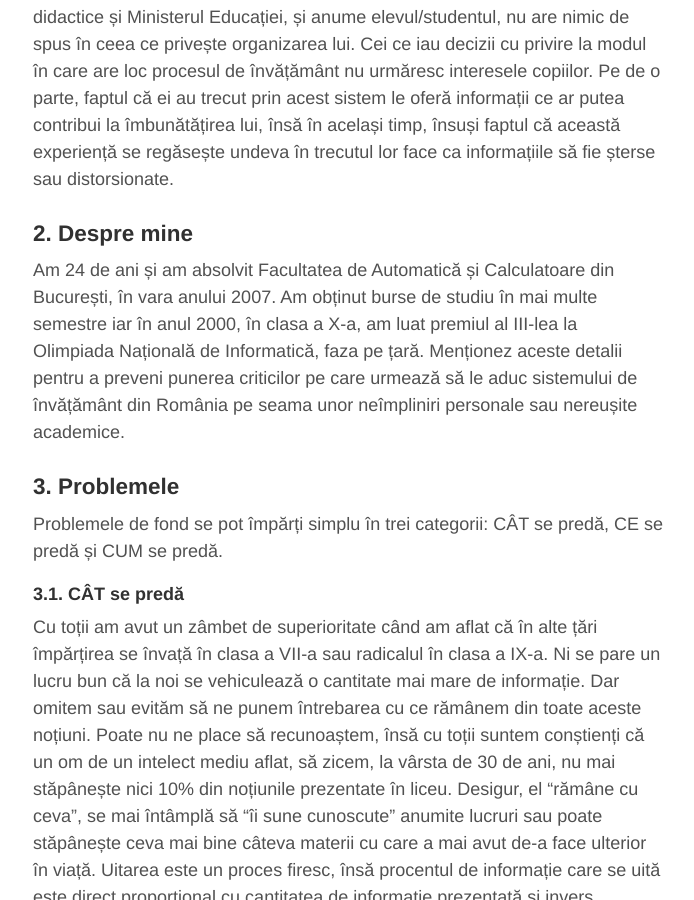
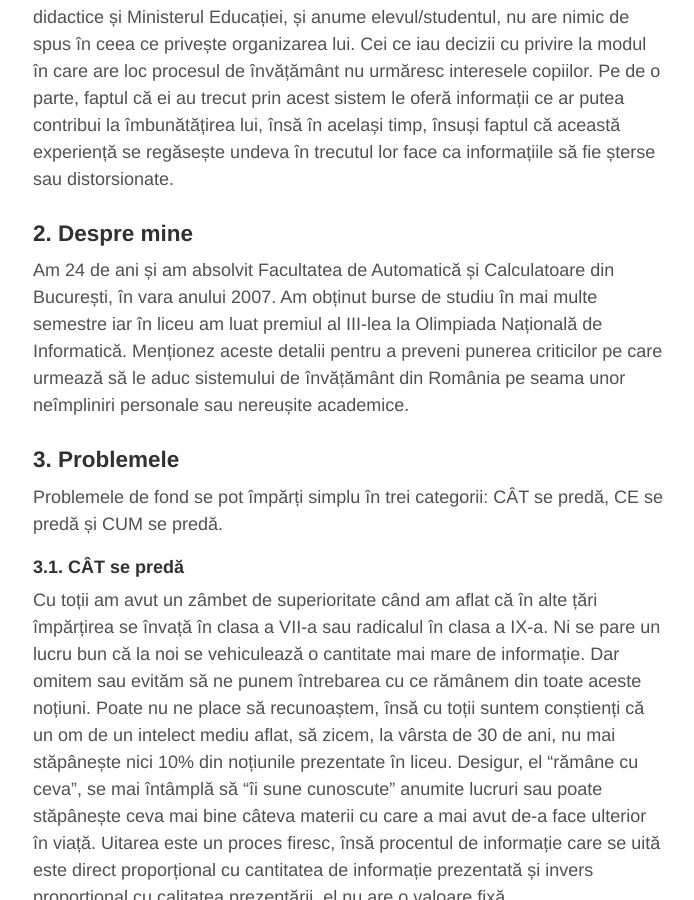
Before and after one commit to aoghina/aoghina.github.io, a Jekyll site: the page built from _posts/2015-11-11-invatamantul.ro.md, in a window 1280 px wide and 900 px high, scrolled down 801 px. Shown: the whole window, without its empty margins (292-986 px from the left). Built offline with Jekyll 4.4.1, drawn with Linux system fonts in a browser that asks for light colours; comment, search, counter and statistics services are not loaded.

Commit message:
Update invatamant post

```diff
--- a/_posts/2015-11-11-invatamantul.ro.md
+++ b/_posts/2015-11-11-invatamantul.ro.md
@@ -7,19 +7,19 @@
 
 *Am publicat inițial acest articol în 2008, după absolvirea facultății, la adresa [invatamantul.ro](http://invatamantul.ro/ "Invatamantul.ro"). A iscat la vremea respectivă multe comentarii. Acum, în 2015, aș reformula unele idei, dar fondul cred că este încă valabil.*
 
+<!--more-->
+
 ---
 
 ### 1. Despre acest articol
 
 Acest articol reprezintă o promisiune pe care mi-am făcut-o în studenție, perioadă ce s-a încheiat de puțin timp. Toate nedreptățile, abuzurile, erorile și aberațiile sistemului de învățământ ne afectează direct în intervalul în care facem parte din acest sistem, în calitate de elevi sau studenți. Odată încheiată această perioadă, rămânem cu diplomele, iar toate neregulile constatate și trăite nu mai prezintă interes pentru noi și ca atare le dăm uitarii. Ne vedem de viețile noastre în continuare și nu vedem vreun motiv de a lupta pentru o cauză ce nu ne mai afectează. Acest simptom se manifestă de la o generație la alta și poate, peste un număr de ani, unii dintre noi ajungem să facem iarăși parte din acest sistem, de partea cealaltă a "baricadei". O baricadă ce nici nu ar trebui să existe, însă din păcate, odată ajunși "oameni mari", devenim orbi și surzi la problemele cu care se confruntă tinerii. Ne credem maturi și suntem convinși că lucrurile stau așa cum le vedem noi, că avem mereu dreptate.
 
-<!--more-->
-
 Elementul central al întregului sistem educațional, cel pentru care există toate școlile, liceele, facultățile, bibliotecile, profesorii, personalul auxiliar, materialele didactice și Ministerul Educației, și anume elevul/studentul, nu are nimic de spus în ceea ce privește organizarea lui. Cei ce iau decizii cu privire la modul în care are loc procesul de învățământ nu urmăresc interesele copiilor. Pe de o parte, faptul că ei au trecut prin acest sistem le oferă informații ce ar putea contribui la îmbunătățirea lui, însă în același timp, însuși faptul că această experiență se regăsește undeva în trecutul lor face ca informațiile să fie șterse sau distorsionate.
 
 ### 2. Despre mine
 
-Am 24 de ani și am absolvit Facultatea de Automatică și Calculatoare din București, în vara anului 2007. Am obținut burse de studiu în mai multe semestre iar în anul 2000, în clasa a X-a, am luat premiul al III-lea la Olimpiada Națională de Informatică, faza pe țară. Menționez aceste detalii pentru a preveni punerea criticilor pe care urmează să le aduc sistemului de învățământ din România pe seama unor neîmpliniri personale sau nereușite academice.
+Am 24 de ani și am absolvit Facultatea de Automatică și Calculatoare din București, în vara anului 2007. Am obținut burse de studiu în mai multe semestre iar în liceu am luat premiul al III-lea la Olimpiada Națională de Informatică. Menționez aceste detalii pentru a preveni punerea criticilor pe care urmează să le aduc sistemului de învățământ din România pe seama unor neîmpliniri personale sau nereușite academice.
 
 ### 3. Problemele
 
```
